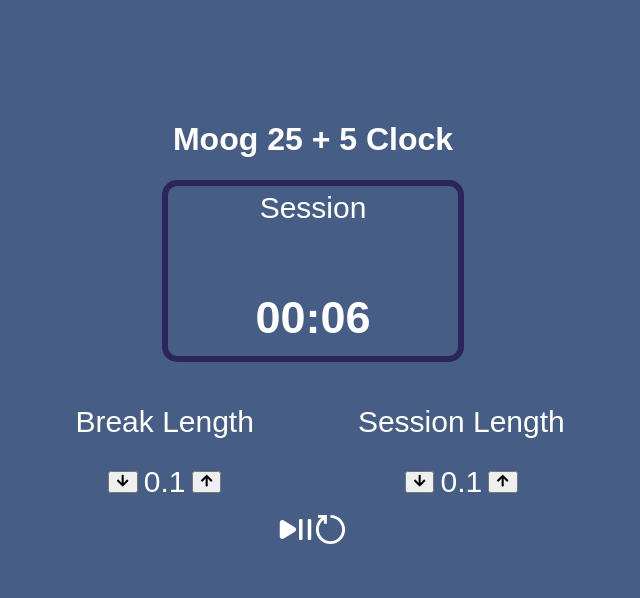
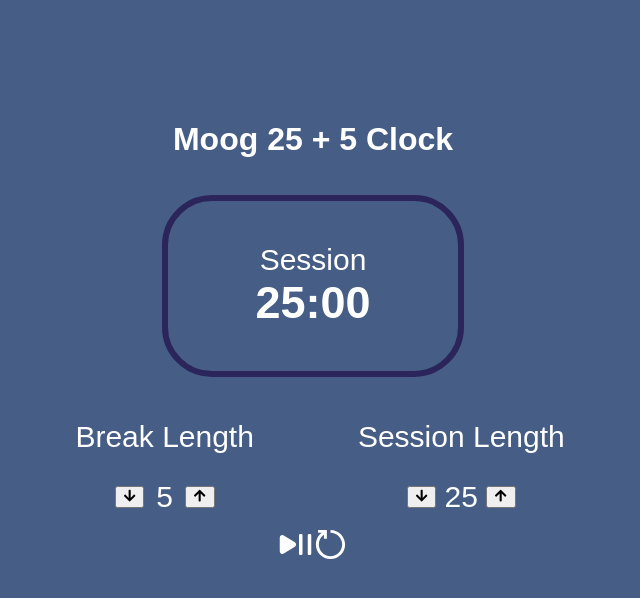
Before and after one commit to MookLags/fcc-clock, a React (Vite) app: page / in a window 1280 px wide. Shown: the top 598 px of the page, without its empty margins (327-967 px from the left). Built offline with nearby package versions, Linux system fonts and the light colour scheme.

Commit message:
edited styles for Timer component

```diff
--- a/src/components/Timer.jsx
+++ b/src/components/Timer.jsx
@@ -5,19 +5,20 @@ const Timer = ({ ofType, timeLeft }) => {
     flexDirection: "column",
     justifyContent: "center",
     textAlign: "center",
+    marginTop: "15px",
     height: "170px",
     width: "290px",
     fontSize: "30px",
     color: "white",
     border: "6px solid #2b255c",
-    borderRadius: "15px",
+    borderRadius: "50px",
     fontFamily: "sans-serif"
   }
 
   return (
     <div style={divStyle}>
-      <p id="timer-label">{ofType}</p>
-      <h2 id="time-left">{timeLeft}</h2>
+      <p style={{margin: "0", marginTop: "5px"}} id="timer-label">{ofType}</p>
+      <h2 style={{margin: "0", marginBottom: "5px"}} id="time-left">{timeLeft}</h2>
     </div>
   )
 }
--- a/src/pages/HomePage.jsx
+++ b/src/pages/HomePage.jsx
@@ -8,11 +8,14 @@ import TimerControl from '../components/TimerControl';
 const HomePage = () => {
   const countdownRef = useRef(null);
   const [session, setSession] = useState(true);
-  const [sessionTime, setSessionTime] = useState(0.1);
-  const [breakTime, setBreakTime] = useState(0.1);
+  const [sessionTime, setSessionTime] = useState(25);
+  const [breakTime, setBreakTime] = useState(5);
   const [isPaused, setIsPaused] = useState(true);
   const [displayTime, setDisplayTime] = useState(sessionTime);
   const [startTime, setStartTime] = useState(0);
+
+  const MAXIUMUM_TIME = 60;
+  const MINIMUM_TIME = 1;
 
   const pageStyle = {
     display: "flex",
@@ -57,21 +60,21 @@ const HomePage = () => {
   }
 
   const handleSessionIncrement = () => {
-    if (!isPaused) return;
+    if (!isPaused && sessionTime <= MAXIMUM_TIME) return;
     setSessionTime(prev => prev + 1);
   }
 
   const handleSessionDecrement = () => {
-    if (!isPaused) return;
+    if (!isPaused && sessionTime > MINIMUM_TIME) return;
     setSessionTime(prev => prev - 1);
   }
 
   const handleBreakIncrement = () => {
-    if (!isPaused) return;
+    if (!isPaused && breakTime <= MAXIMUM_TIME) return;
     setBreakTime(prev => prev + 1);
   }
   const handleBreakDecrement = () => {
-    if (!isPaused) return;
+    if (!isPaused && breakTime > MINIMUM_TIME) return;
     setBreakTime(prev => prev - 1);
   }
 
@@ -88,7 +91,6 @@ const HomePage = () => {
   }
 
   const handleReset = () => {
-    if (!isPaused) return;
     setSession(true);
     setIsPaused(true);
     setSessionTime(25);
```
